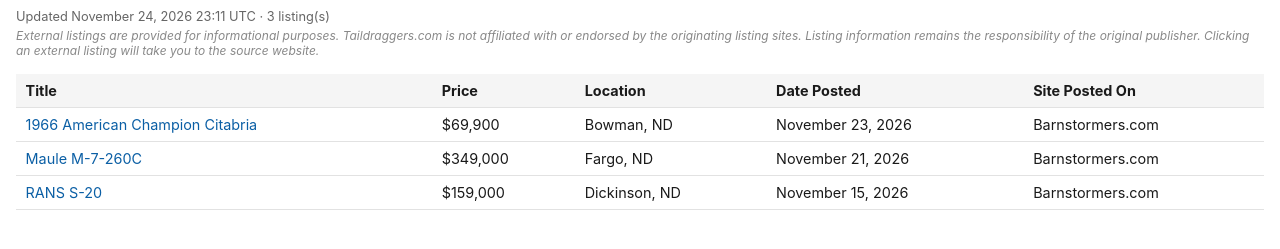
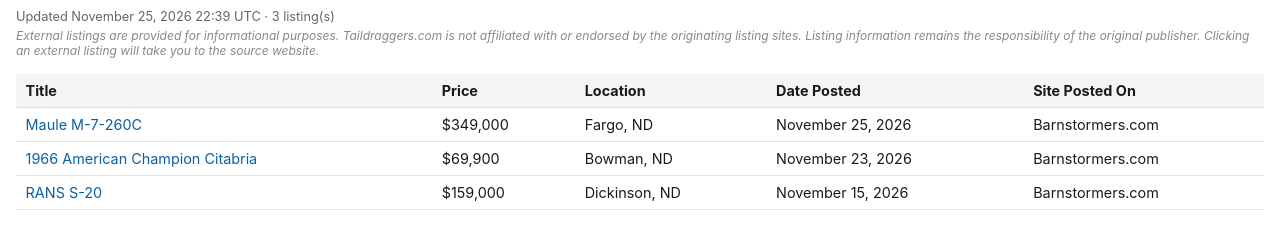
Before and after one commit to taildraggers/north-dakota, a plain HTML site: page docs/index.html in a window 1280 px wide. Shown: the part 43-292 px from the top of the page. Drawn offline with Linux system fonts and the light colour scheme.

Commit message:
Update North Dakota listings (2026-11-25)

```diff
--- a/docs/index.html
+++ b/docs/index.html
@@ -58,15 +58,15 @@
 </head>
 <body>
   <h1>Taildragger Ads in North Dakota</h1>
-  <div class="updated">Updated November 24, 2026 23:11 UTC &middot; 3 listing(s)</div>
+  <div class="updated">Updated November 25, 2026 22:39 UTC &middot; 3 listing(s)</div>
   <div class="disclaimer">External listings are provided for informational purposes. Taildraggers.com is not affiliated with or endorsed by the originating listing sites. Listing information remains the responsibility of the original publisher. Clicking an external listing will take you to the source website.</div>
   <table>
     <thead>
       <tr><th>Title</th><th>Price</th><th>Location</th><th>Date Posted</th><th>Site Posted On</th></tr>
     </thead>
     <tbody>
+        <tr><td><a href="https://www.barnstormers.com/classified-2077801-09-M7-260C-TTSN-990-SMOH-330.html" target="_blank" rel="noopener noreferrer">Maule M-7-260C</a></td><td>$349,000</td><td>Fargo, ND</td><td>November 25, 2026</td><td>Barnstormers.com</td></tr>
         <tr><td><a href="https://www.barnstormers.com/classified-2075356-1966-Citabria-7GCBC.html" target="_blank" rel="noopener noreferrer">1966 American Champion Citabria</a></td><td>$69,900</td><td>Bowman, ND</td><td>November 23, 2026</td><td>Barnstormers.com</td></tr>
-        <tr><td><a href="https://www.barnstormers.com/classified-2077801-09-M7-260C-TTSN-990-SMOH-330.html" target="_blank" rel="noopener noreferrer">Maule M-7-260C</a></td><td>$349,000</td><td>Fargo, ND</td><td>November 21, 2026</td><td>Barnstormers.com</td></tr>
         <tr><td><a href="https://www.barnstormers.com/classified-2062494-Rans-S-20.html" target="_blank" rel="noopener noreferrer">RANS S-20</a></td><td>$159,000</td><td>Dickinson, ND</td><td>November 15, 2026</td><td>Barnstormers.com</td></tr>
     </tbody>
   </table>
```
